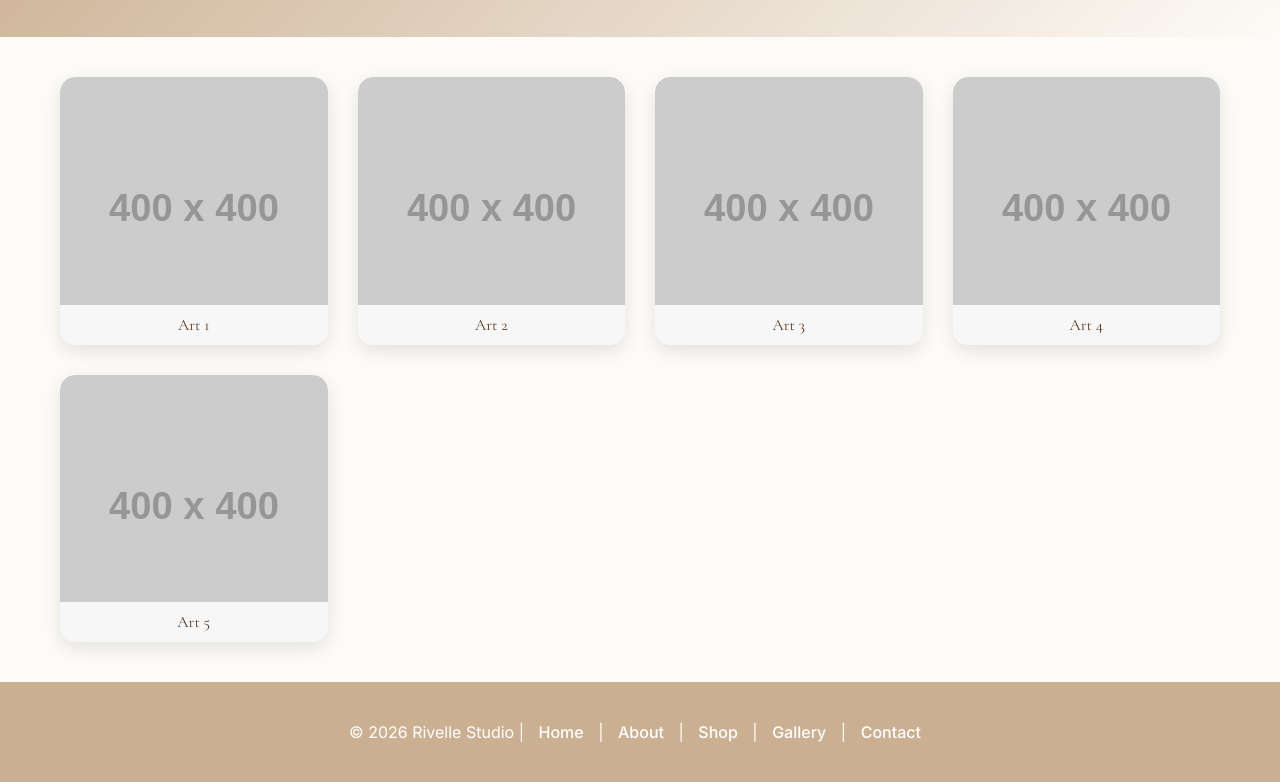
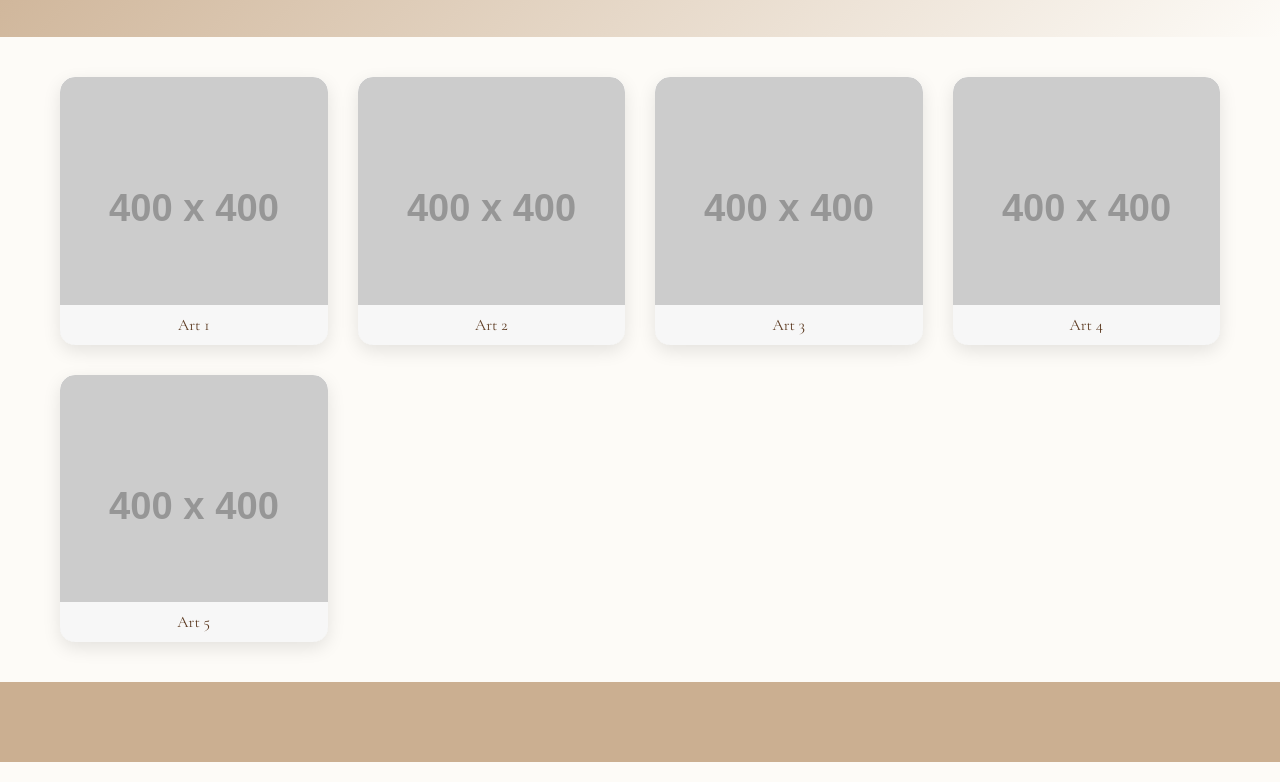
Before and after one commit to Hhiruni97/art-and-design-selling-website, a plain HTML site: page gallery.html in a window 1280 px wide. Shown: the part 155-937 px from the top of the page. Drawn offline with nearby package versions, Linux system fonts and the light colour scheme; placeholder pictures from the web are drawn by us.

Commit message:
Update gallery.html

```diff
--- a/gallery.html
+++ b/gallery.html
@@ -197,12 +197,7 @@
 
     <!-- Footer -->
     <footer>
-        &copy; 2026 Rivelle Studio |
-        <a href="index.html">Home</a> |
-        <a href="about.html">About</a> |
-        <a href="shop.html">Shop</a> |
-        <a href="gallery.html">Gallery</a> |
-        <a href="contact.html">Contact</a>
+
     </footer>
 
 </body>
```
